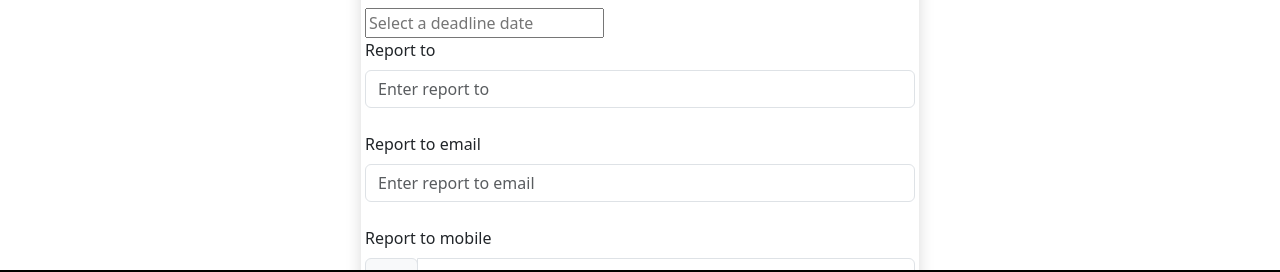
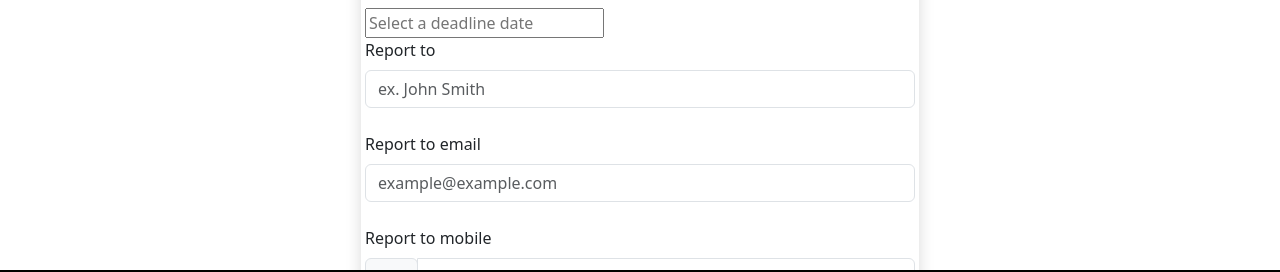
Before and after one commit to KusibabPiotr/fullstack-todo-list, a React (Create React App) app in the folder front-end/: page /add-task in a window 1280 px wide. Shown: the part 480-752 px from the top of the page. Built offline with nearby package versions, Linux system fonts and the light colour scheme.

Commit message:
added validation for email field

```diff
--- a/front-end/src/components/CreateTaskComponent.jsx
+++ b/front-end/src/components/CreateTaskComponent.jsx
@@ -141,7 +141,7 @@
               <input
                 type={"text"}
                 className="form-control"
-                placeholder="Enter report to"
+                placeholder="ex. John Smith"
                 name="reportTo"
                 value={reportTo}
                 onChange={(e) => onInputChange(e)}
@@ -153,10 +153,12 @@
               <input
                 type={"text"}
                 className="form-control"
-                placeholder="Enter report to email"
+                placeholder="example@example.com"
                 name="uplineEmail"
                 value={uplineEmail}
                 onChange={(e) => onInputChange(e)}
+                pattern="[a-zA-Z0-9._%+-]+@[a-zA-Z0-9.-]+\.[a-zA-Z]{2,}"
+                title="Enter a valid email address"
               />
               <br />
               <label htmlFor="ReportToMobile" className="form-label">
```
